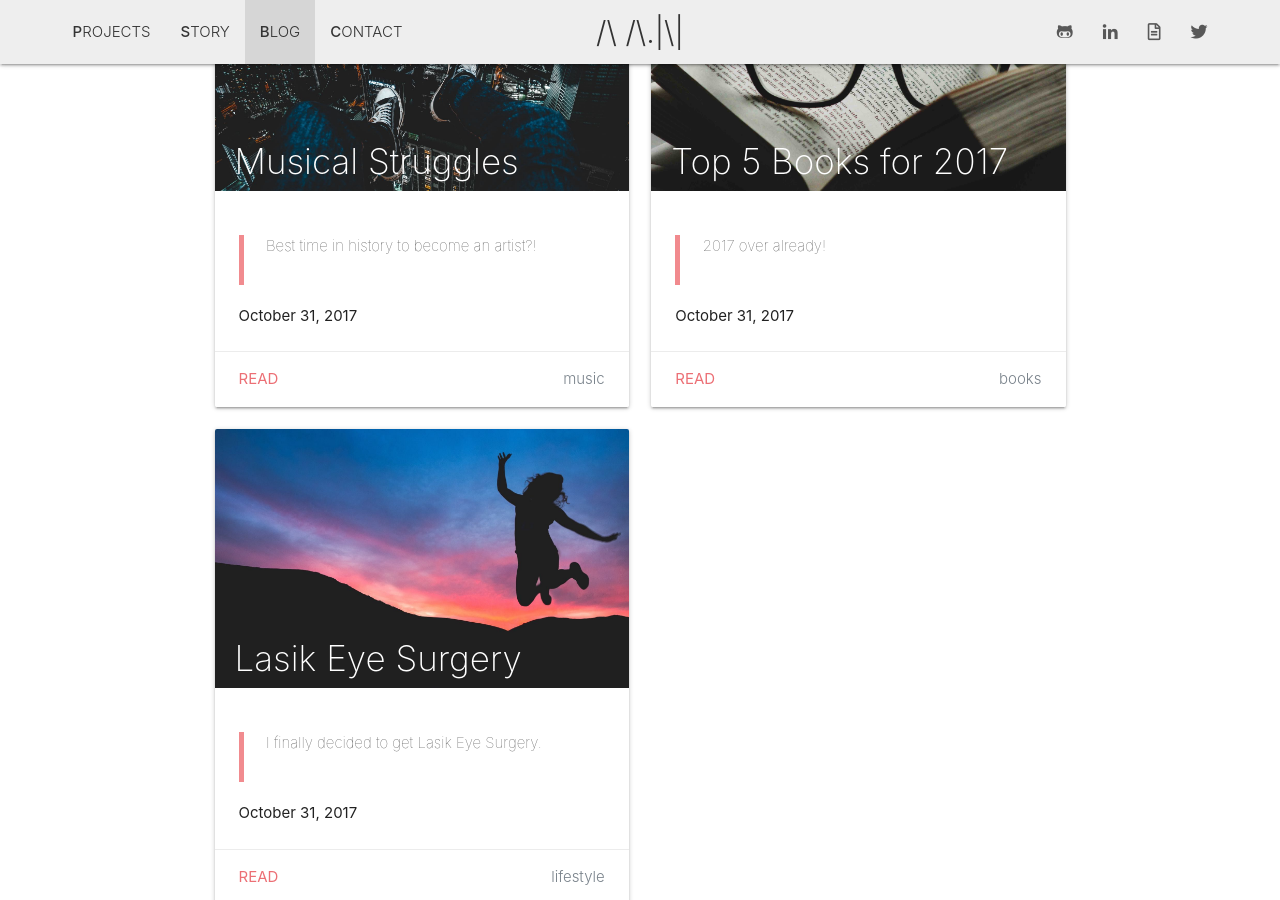
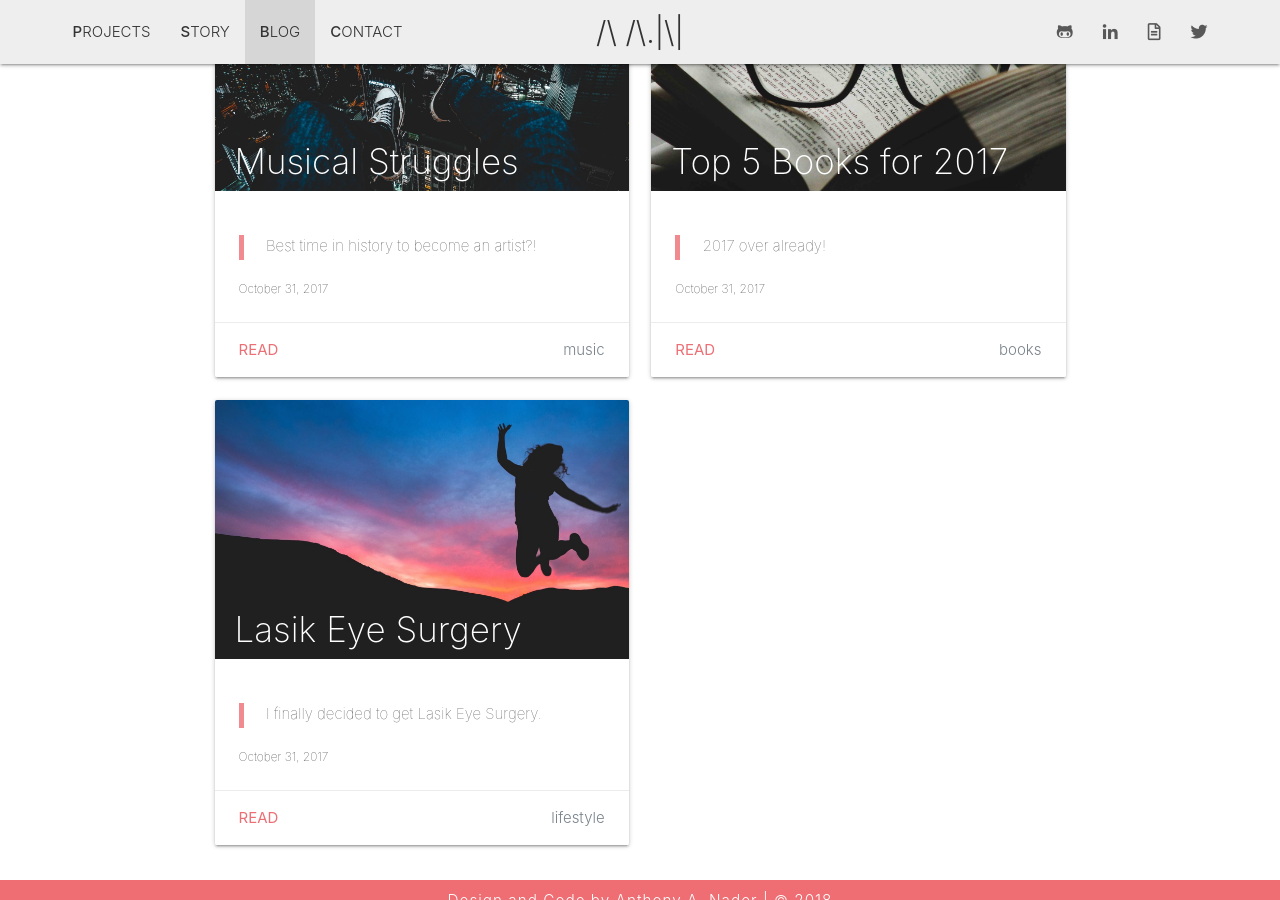
Before and after one commit to anthonyanader/personalBlog, a Jekyll site: the page built from blog.html, in a window 1280 px wide and 900 px high, scrolled down 305 px. Built offline with Jekyll 4.4.1, drawn with Linux system fonts in a browser that asks for light colours.

Commit message:
style date on the blog preview

```diff
--- a/_includes/blog-posts.html
+++ b/_includes/blog-posts.html
@@ -18,7 +18,7 @@
                             <blockquote>
                                 {{ post.lead }}
                             </blockquote>
-                            <p>{{ post.date | date: "%B %d, %Y" }} </p>
+                            <p class="date">{{ post.date | date: "%B %d, %Y" }} </p>
                         </div>
                         <div class="card-action">
                             <a class="card-action-read" href="{{ site.baseurl }}{{ post.url }}">Read</a>
--- a/assets/css/main.css
+++ b/assets/css/main.css
@@ -109,6 +109,10 @@
 #post-content p {
     text-align: justify;
 }
+.date {
+    font-size: 12px;
+    font-weight: 100;
+}
 .image-source p {
     margin: 0;
     color: #525252;
@@ -141,7 +145,7 @@
 .card .card-content blockquote {
     font-weight: 100;
     opacity: 0.8;
-    min-height: 50px;
+    min-height: 25px;
 }
 .card-action-read {
     color: #EC6F75 !important;
```
